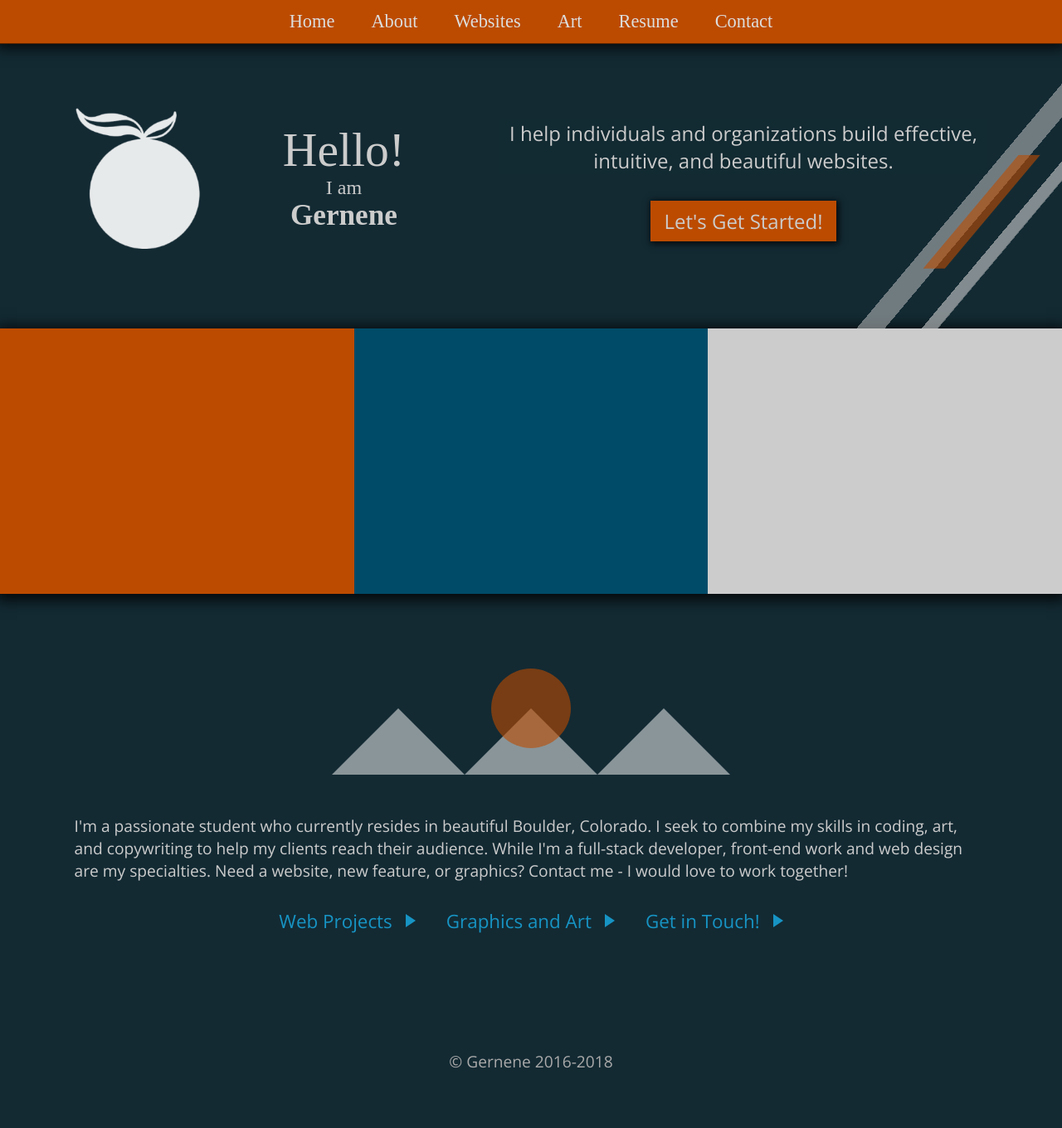
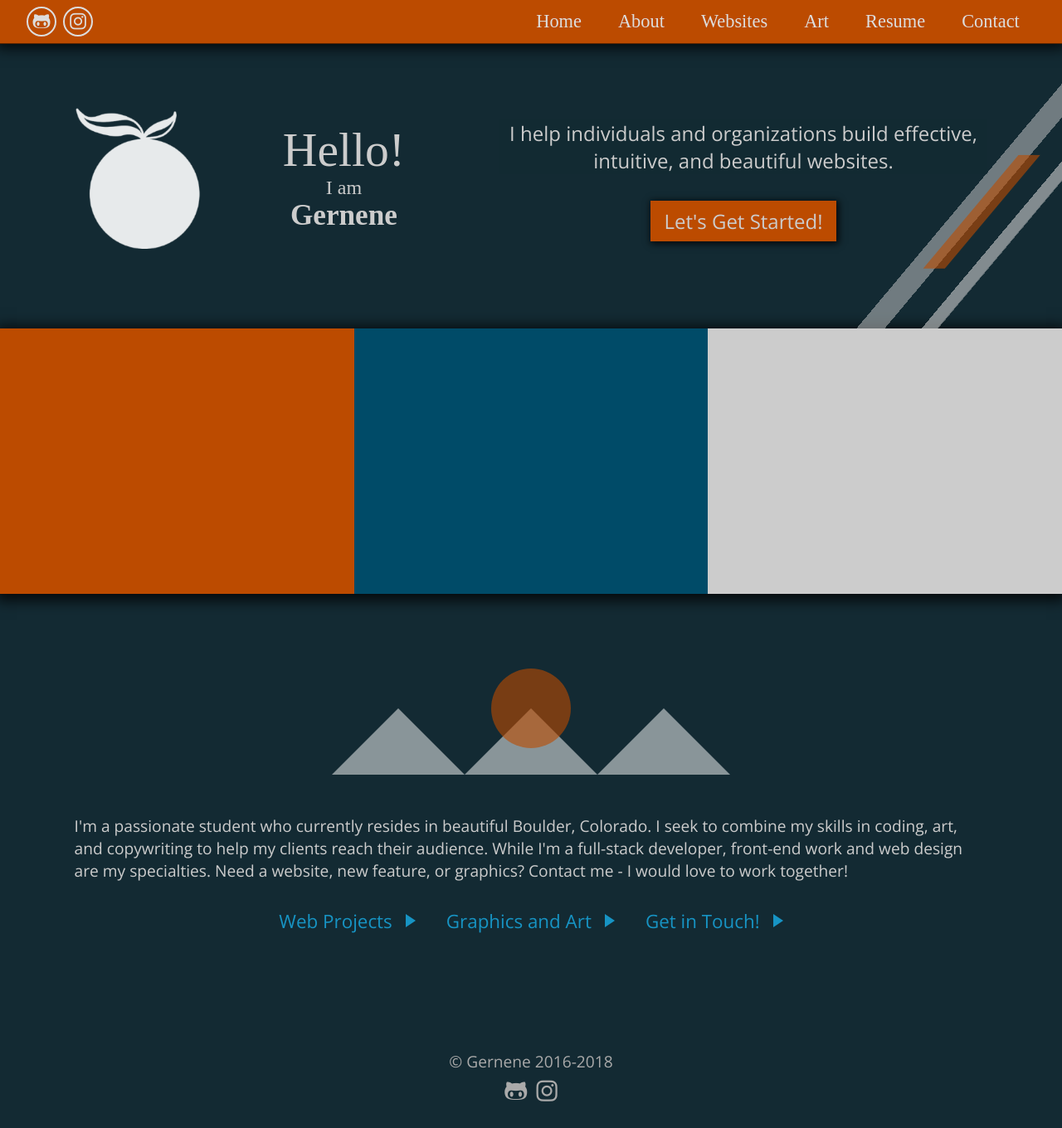
Before and after one commit to Gernene/Gernene, a Jekyll site: the page built from index.html, in a window 1280 px wide. Shown: the whole page at 83% size. Built offline with Jekyll 4.4.1, drawn with Linux system fonts in a browser that asks for light colours; nearby versions of some CDN libraries; some web fonts are replaced; before the commit the page ends 1313 px from its top, so only the background shows below that.

Commit message:
Add scroll animations and update social media links

```diff
--- a/_layouts/default.html
+++ b/_layouts/default.html
@@ -5,12 +5,17 @@
   <meta name="viewport" content="width=device-width, initial-scale=1.0">
   <link href="https://fonts.googleapis.com/css?family=Open+Sans:400,400i,700|Spectral+SC:700,800|Fredericka+the+Great" rel="stylesheet">
   <link rel="stylesheet" type="text/css" href="{{ site.url }}/css/style.css">
+  <script src="https://use.fontawesome.com/d9824fe07b.js"></script>
   <script src="https://ajax.googleapis.com/ajax/libs/jquery/3.2.1/jquery.min.js"></script>
   <script src="{{ site.url }}/js/main.js"></script>
 </head>
 <body>
 
 <div id='nav'>
+  <div id="nav-sm">
+    <a href=""><i class="fa fa-github-alt" aria-hidden="true"></i></a>
+    <a href=""><i class="fa fa-instagram" aria-hidden="true"></i></a>
+  </div>
   <div id='hamburger' onclick='hamburger(this)'>
     <div class='bar1'></div>
     <div class='bar2'></div>
@@ -46,6 +51,10 @@
 
 <div id="footer">
   &copy; Gernene 2016-2018
+  <div id="footer-sm">
+    <a href=""><i class="fa fa-github-alt" aria-hidden="true"></i></a>
+    <a href=""><i class="fa fa-instagram" aria-hidden="true"></i></a>
+  </div>
 </div>
 
 </body>
--- a/css/style.css
+++ b/css/style.css
@@ -45,8 +45,10 @@
   background: #bc4b00;
   border-bottom: 1px solid rgba(0, 0, 0, .5);
   box-shadow: 0 0 1rem .3rem rgba(0, 0, 0, .8);
+  display: flex;
   font-family: 'Spectral SC', serif;
   font-size: 1.4rem;
+  padding: 0 2rem;
   position: relative;
   text-align: center;
   z-index: 10;
@@ -73,6 +75,31 @@
 #nav li a:hover {
   color: rgba(255, 255, 255, .7);
   background: #992d00;
+}
+
+#nav-sm {
+  align-items: center;
+  display: flex;
+  flex: 1;
+  text-align: left;
+}
+
+#nav-sm .fa {
+  align-self: center;
+  border: 2px solid #ddd;
+  border-radius: 50%;
+  color: #ddd;
+  line-height: 2rem;
+  margin: 0 .5rem 0 0;
+  width: 2rem;
+  text-align: center;
+  transition: all ease .4s;
+}
+
+#nav-sm a:hover .fa {
+  color: rgba(255, 255, 255, .7);
+  background: #992d00;
+  border: 2px solid rgba(255, 255, 255, .7);
 }
 
 #hamburger {
@@ -116,6 +143,17 @@
   color: #aaa;
   padding: 1.5% 5%;
   text-align: center;
+}
+
+#footer-sm { padding: .5rem 0; }
+
+#footer-sm a { color: #aaa; }
+
+#footer-sm a:hover { opacity: .8; }
+
+#footer-sm .fa {
+  font-size: 1.8rem;
+  padding: 0 .2rem;
 }
 
 #intro {
@@ -224,7 +262,7 @@
   margin: 0 0 3rem 0;
 }
 
-#index-mountains div {
+#index-mountains div.in-view {
 	width: 0;
 	height: 0;
 	border-left: 5rem solid transparent;
@@ -241,7 +279,14 @@
   border-radius: 50%;
   width: auto;
   height: auto;
+  opacity: 0;
+  transform: translate3d(0, 100%, 0);
+  transition: 1.5s;
+}
+
+#index-mountains div:last-child.in-view {
   opacity: .6;
+  transform: translate3d(0, 0, 0);
 }
 
 #index-about {
@@ -329,11 +374,14 @@
 @media only screen and (max-width: 900px) {
 
 #nav {
+  padding: 0;
   position: fixed;
   text-align: right;
   top: 0;
   width: 100%;
 }
+
+#nav-sm { padding: 0 2%; }
 
 #nav nav { display: none; }
 
--- a/index.html
+++ b/index.html
@@ -44,10 +44,10 @@
 
 <div id="index-about">
   <div id="index-mountains">
-    <div></div>
-    <div></div>
-    <div></div>
-    <div></div>
+    <div class="animation-element"></div>
+    <div class="animation-element"></div>
+    <div class="animation-element"></div>
+    <div class="animation-element"></div>
   </div>
   I'm a passionate student who currently resides in beautiful Boulder, Colorado.
   I seek to combine my skills in coding, art, and copywriting to help my clients
--- a/js/main.js
+++ b/js/main.js
@@ -17,4 +17,33 @@
     $('.gallery-viewer').hide();
   });
 
+  //Cache reference to window and animation items
+  var $animation_elements = $('.animation-element');
+  var $window = $(window);
+
+  $window.on('scroll resize', check_if_in_view);
+
+  $window.trigger('scroll');
+
+  function check_if_in_view() {
+    var window_height = $window.height();
+    var window_top_position = $window.scrollTop();
+    var window_bottom_position = (window_top_position + window_height);
+
+    $.each($animation_elements, function() {
+      var $element = $(this);
+      var element_height = $element.outerHeight();
+      var element_top_position = $element.offset().top;
+      var element_bottom_position = (element_top_position + element_height);
+
+      //Check to see if this current container is within viewport
+      if ((element_bottom_position >= window_top_position) &&
+          (element_top_position <= window_bottom_position)) {
+        $element.addClass('in-view');
+      } else {
+        $element.removeClass('in-view');
+      }
+    });
+  }
+
 });
```
